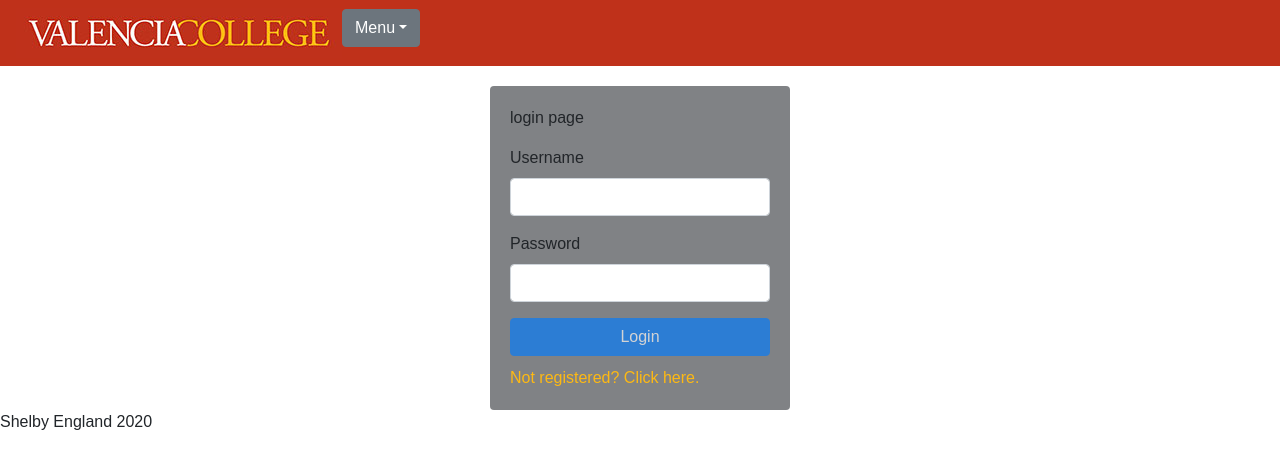
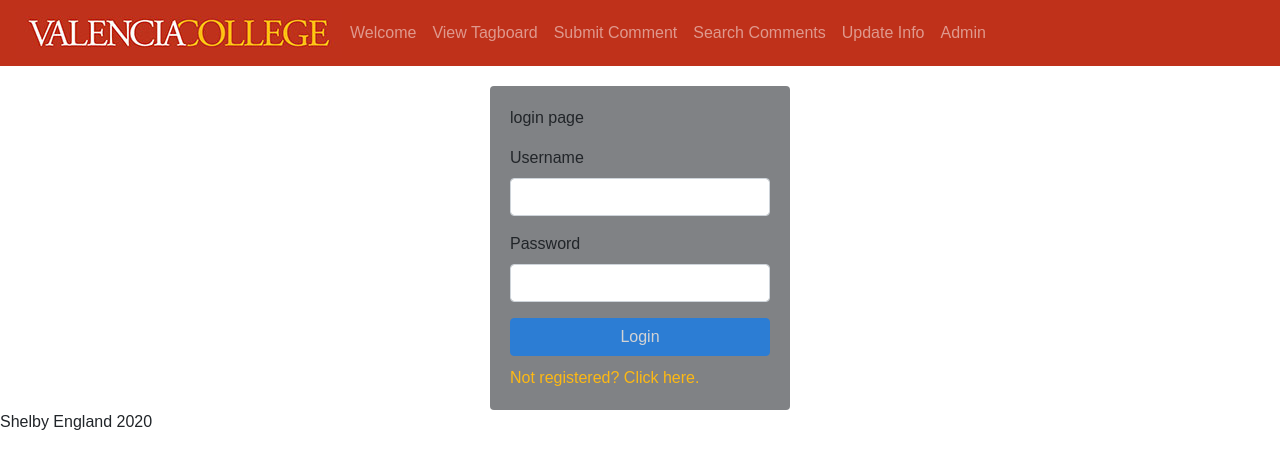
Before and after one commit to sengland88/recognition-tagboard, a React (Create React App) app in the folder client/: page /login in a window 1280 px wide. Shown: the top 468 px of the page. Built offline with nearby package versions, Linux system fonts and the light colour scheme; no server answers.

Commit message:
redirecting after submitting comment works.

```diff
--- a/client/src/components/Nav/index.js
+++ b/client/src/components/Nav/index.js
@@ -1,25 +1,75 @@
 import React from "react";
-
+import { Link } from "react-router-dom";
 import "./style.css";
 
 function Nav() {
   return (
     <nav className="navbar navbar-expand-lg navbar-dark" id="navi">
       <img src="./imgs/logo.jpg" className="theLogo" />
-      <div className="dropdown" id="theDr">
-        <button className="btn btn-secondary dropdown-toggle" type="button" id="dropdownMenuButton" data-toggle="dropdown" aria-haspopup="true" aria-expanded="false">
-          Menu
-        </button>
-        <div className="dropdown-menu" aria-labelledby="dropdownMenuButton">
-          <a className="dropdown-item" href="/welcome">Welcome</a>
-          <a className="dropdown-item" href="/tagboard">View tagboard</a>
-          <a className="dropdown-item" href="/comment">Create Comment</a>
-          <a className="dropdown-item" href="/update">Update Info</a>
-          <a className="dropdown-item" href="/admin">Admin</a>
-        </div>
+      <div className="justify-content-end">
+        <ul className="navbar-nav">
+          <li className="nav-item">
+            <Link
+              to="/welcome"
+              className={
+                window.location.pathname === "/welcome" || window.location.pathname === "/welcome"
+                  ? "nav-link active"
+                  : "nav-link"
+              }
+            >
+              Welcome
+            </Link>
+          </li>
+          <li className="nav-item">
+            <Link
+              to="/tagboard"
+              className={window.location.pathname === "/tagboard" ? "nav-link active" : "nav-link"}
+            >
+              View Tagboard
+            </Link>
+          </li>
+          <li className="nav-item">
+            <Link
+              to="/comment"
+              className={window.location.pathname === "/comment" ? "nav-link active" : "nav-link"}
+            >
+              Submit Comment
+            </Link>
+          </li>
+          <li className="nav-item">
+            <Link
+              to="/search"
+              className={window.location.pathname === "/search" ? "nav-link active" : "nav-link"}
+            >
+              Search Comments
+            </Link>
+          </li>
+          <li className="nav-item">
+            <Link
+              to="/update"
+              className={window.location.pathname === "/update" ? "nav-link active" : "nav-link"}
+            >
+              Update Info
+            </Link>
+          </li>
+          <li className="nav-item">
+            <Link
+              to="/admin"
+              className={window.location.pathname === "/admin" ? "nav-link active" : "nav-link"}
+            >
+              Admin
+            </Link>
+          </li>
+        </ul>
       </div>
     </nav>
   );
 }
 
 export default Nav;
+
+{/* <a className="dropdown-item" href="/welcome">Welcome</a>
+<a className="dropdown-item" href="/tagboard">View tagboard</a>
+<a className="dropdown-item" href="/comment">Create Comment</a>
+<a className="dropdown-item" href="/update">Update Info</a>
+<a className="dropdown-item" href="/admin">Admin</a> */}
--- a/client/src/pages/Comment/comment.js
+++ b/client/src/pages/Comment/comment.js
@@ -1,5 +1,5 @@
 import React, { Component } from "react";
-import { Link } from "react-router-dom";
+import { Link, withRouter } from "react-router-dom";
 import Container from "../../components/Container";
 import Title from "../../components/Title";
 import Row from "../../components/Row";
@@ -61,6 +61,8 @@ class Comment extends Component {
       console.log(err)
     })
 
+    this.props.history.push('/tagboard');
+
     this.setState({
       department: "",
       department_id: "",
@@ -108,9 +110,6 @@ class Comment extends Component {
                   ))}
                   ;
                 </Dropdown>
-                {/* <Small
-                  text={this.state.validDP ? "" : "No department chosen"}
-                /> */}
               </FormGroup>
 
               <FormGroup>
@@ -145,4 +144,4 @@ class Comment extends Component {
   }
 }
 
-export default Comment;
+export default withRouter(Comment) ;
--- a/client/src/pages/Tagboard/tagboard.js
+++ b/client/src/pages/Tagboard/tagboard.js
@@ -1,6 +1,5 @@
 import React, { Component } from "react";
-import { Link } from "react-router-dom";
-// import {BrowserRouter as Router, Route} from "react-router-dom";
+import { Link, withRouter } from "react-router-dom";
 import { Container, Row, Col } from "../../components/Grid";
 import Title from "../../components/Title";
 import { FormBtn } from "../../components/Form";
@@ -63,4 +62,4 @@ class Tagboard extends Component {
   }
 }
 
-export default Tagboard;
+export default withRouter(Tagboard);
```
